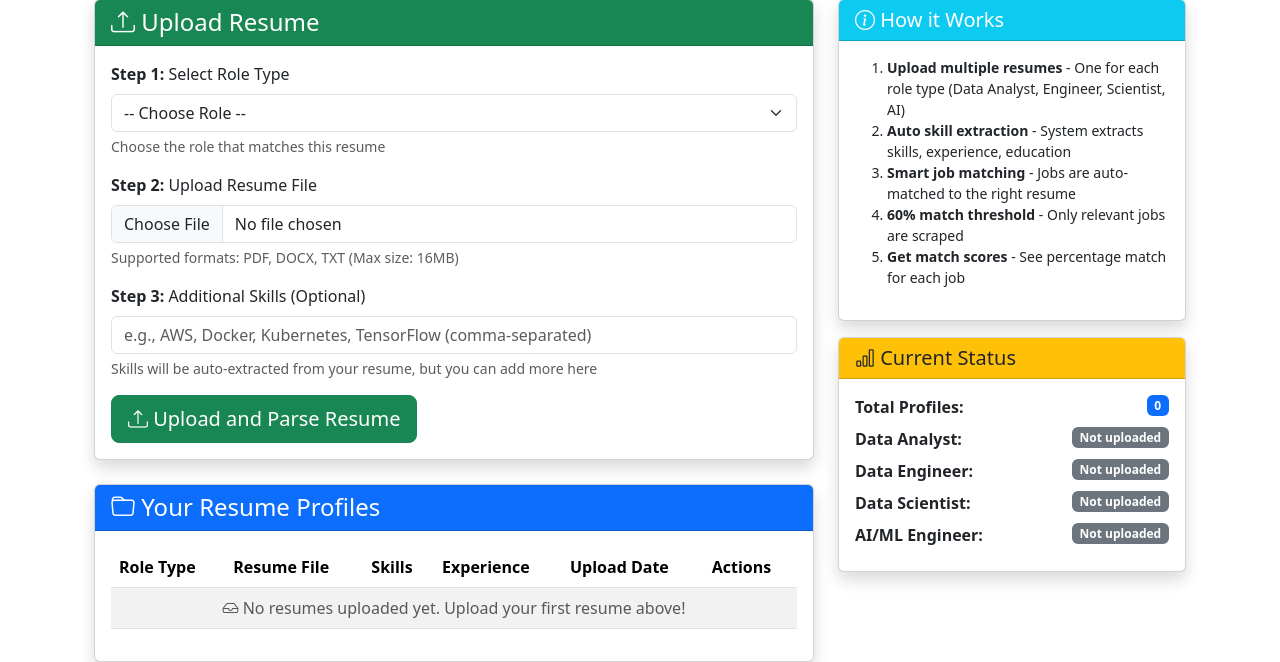
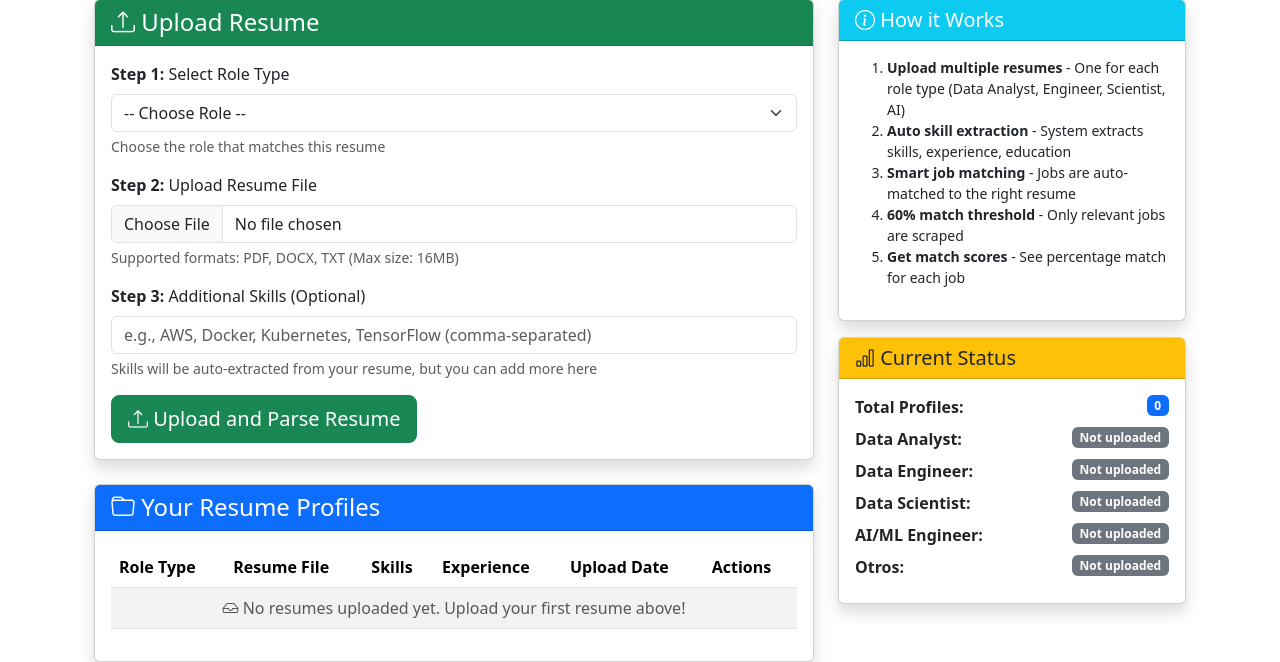
Before and after one commit to Fernandofarfan/EmpleoIA, a Flask app: page /profile in a window 1280 px wide. Shown: the part 143-805 px from the top of the page. Run offline with Flask 3, Linux system fonts and the light colour scheme; parts of the project's set-up code (start-up, migrations or seed data) failed here and were passed over.

Commit message:
feat: Agregada opción 'Otros' en selector de tipo de CV

```diff
--- a/templates/profile.html
+++ b/templates/profile.html
@@ -25,6 +25,7 @@
                 <option value="data_engineer">⚙️ Data Engineer</option>
                 <option value="data_scientist">🔬 Data Scientist</option>
                 <option value="ai_engineer">🤖 AI/ML Engineer</option>
+                <option value="other">📄 Otros</option>
               </select>
               <div class="form-text">
                 Choose the role that matches this resume
@@ -168,6 +169,12 @@
                 Not uploaded
               </span>
             </div>
+            <div class="mb-2">
+              <strong>Otros:</strong>
+              <span id="status-other" class="badge bg-secondary float-end">
+                Not uploaded
+              </span>
+            </div>
           </div>
         </div>
       </div>
@@ -218,6 +225,7 @@
       data_engineer: "⚙️",
       data_scientist: "🔬",
       ai_engineer: "🤖",
+      other: "📄",
     };
 
     const roleNames = {
@@ -225,6 +233,7 @@
       data_engineer: "Data Engineer",
       data_scientist: "Data Scientist",
       ai_engineer: "AI/ML Engineer",
+      other: "Otros",
     };
 
     tableBody.innerHTML = "";
@@ -272,6 +281,7 @@
       data_engineer: "status-engineer",
       data_scientist: "status-scientist",
       ai_engineer: "status-ai",
+      other: "status-other",
     };
 
     for (const [roleType, elementId] of Object.entries(roleKeys)) {
```
